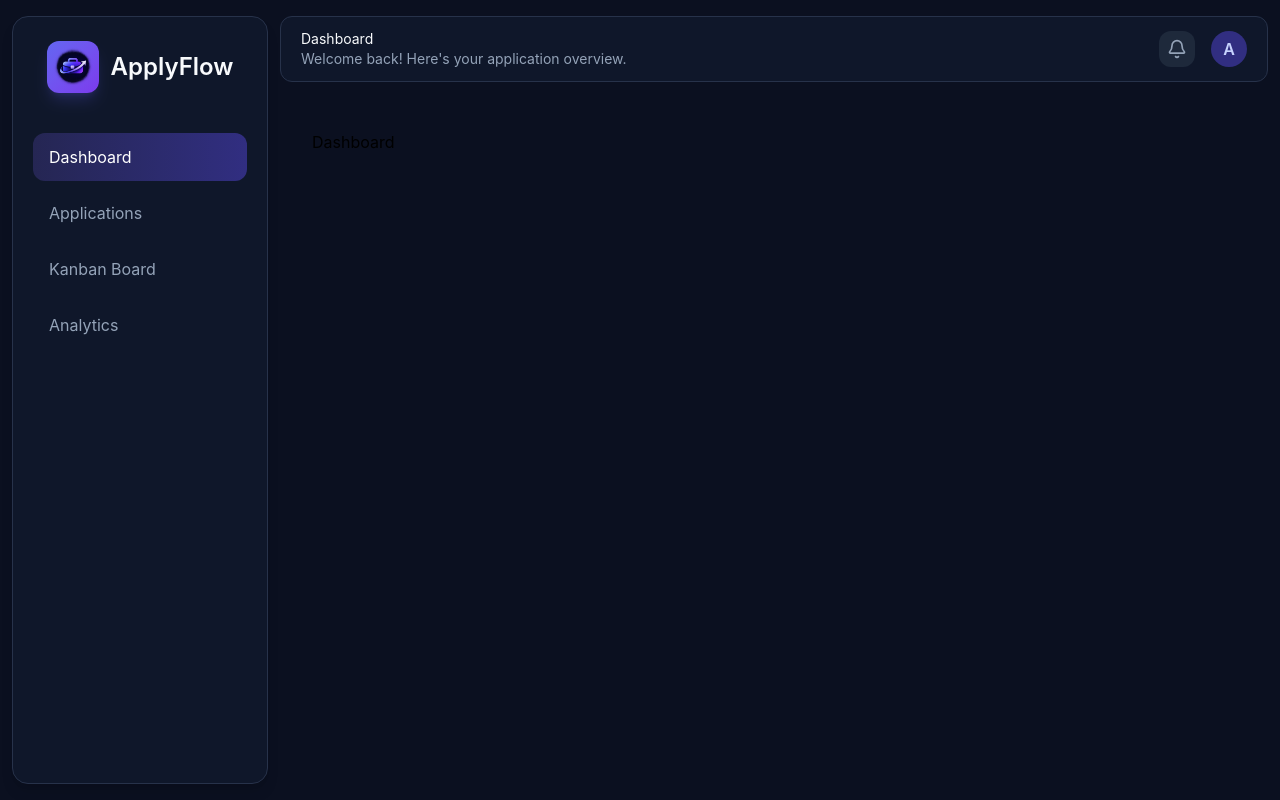
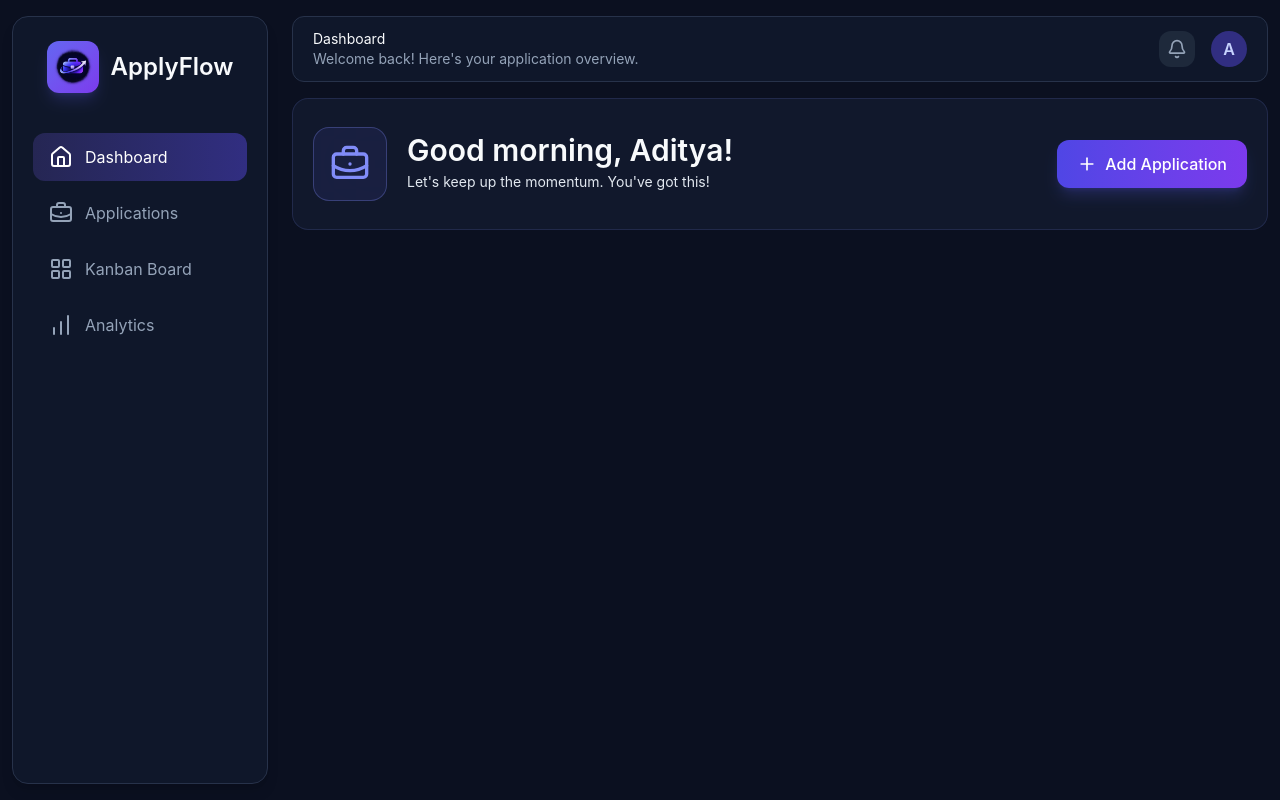
Before and after one commit to adityaranjan05/Apply-Flow, a React (Vite) app: page / in a window 1280 px wide. Built offline with nearby package versions, Linux system fonts and the light colour scheme.

Commit message:
ui: add welcome section

```diff
--- /dev/null
+++ b/src/Components/Dashboard/StatCard.jsx
@@ -0,0 +1,9 @@
+function StatCard() {
+  return (
+    <div className="bg-[#151D32] ">
+
+    </div>
+  );
+}
+
+export default StatCard;
--- /dev/null
+++ b/src/Components/Dashboard/WelcomeSection.jsx
@@ -0,0 +1,47 @@
+import { BriefcaseBusiness, Plus } from "lucide-react";
+
+function WelcomeSection () {
+    return (
+        <div
+            className="flex justify-between bg-[#151D32]/70 backdrop-blur-2xl border border-[#818CF8]/15 rounded-2xl px-5 py-7"
+        >
+            <div
+                className="flex gap-5"
+            >
+                <span
+                    className="bg-[#6366F1]/10 backdrop-blur-4xl rounded-2xl border border-[#818CF8]/30 p-4 flex items-center justify-center"
+                >
+                    <BriefcaseBusiness className="text-[#818CF8] h-10 w-10" />
+                </span>
+                <span
+                    className="flex flex-col justify-center"
+                >
+                    <p
+                        className="text-[#F8FAFC] text-3xl font-semibold"
+                    >
+                        Good morning, Aditya!
+                    </p>
+                    <p
+                        className="text-[#E2E8F0] text-sm leading-loose"
+                    >
+                        Let's keep up the momentum. You've got this!
+                    </p>
+                </span>
+            </div>
+            <div
+                className="flex items-center"
+            >
+                <button
+                    className="flex items-center gap-2 px-5 py-3 rounded-xl transition-all duration-300 bg-gradient-to-r from-[#4F46E5] to-[#7C3AED] hover:from-[#4338CA] hover:to-[#6D28D9] text-white font-medium shadow-lg shadow-indigo-500/20 cursor-pointer"
+                >
+                    <Plus size={20} />
+                    <span>
+                        Add Application
+                    </span>
+                </button>
+            </div>
+        </div>
+    )
+}
+
+export default WelcomeSection;
--- a/src/Components/Layout/Layout.jsx
+++ b/src/Components/Layout/Layout.jsx
@@ -9,7 +9,7 @@ function Layout() {
       <div className="flex-1 min-w-0 flex flex-col">
         <Topbar />
         <main
-          className="flex-1 min-h-0 overflow-y-auto p-8"
+          className="flex-1 min-h-0 overflow-y-auto px-3 pb-4"
         >
           <Outlet />
         </main>
--- a/src/Components/Layout/Sidebar.jsx
+++ b/src/Components/Layout/Sidebar.jsx
@@ -1,26 +1,26 @@
+import { BriefcaseBusiness, ChartNoAxesColumnIncreasing, Home, LayoutGrid } from "lucide-react";
 import { NavLink } from "react-router";
 
 const pages = {
-    "/" : "Dashboard",
-    "/applications" : "Applications",
-    "/kanban" : "Kanban Board",
-    "/analytics" : "Analytics",
+  "/": "Dashboard",
+  "/applications": "Applications",
+  "/kanban": "Kanban Board",
+  "/analytics": "Analytics",
+};
+
+const logos = {
+  "/" : <Home />,
+  "/applications" : <BriefcaseBusiness />,
+  "/kanban" : <LayoutGrid />,
+  "/analytics" : <ChartNoAxesColumnIncreasing />,
 }
 
 function Sidebar() {
   return (
-        <aside
-            className="px-3 py-4 shrink-0 h-screen"
-        >
-            <nav
-                className="bg-[#0F172A] border border-[#27324A] px-5 py-6 w-64 h-full flex flex-col rounded-2xl shadow-lg"
-            >
-                <div
-                    className="flex gap-3 w-full justify-center h-fit items-center shrink-0"
-                >
-                    <div
-                        className="h-13 w-13 rounded-xl bg-gradient-to-br from-[#6366F1] to-[#7C3AED] flex items-center justify-center shadow-lg shadow-indigo-500/20"
-                    >
+    <aside className="px-3 py-4 shrink-0 h-screen">
+      <nav className="bg-[#0F172A] border border-[#27324A] px-5 py-6 w-64 h-full flex flex-col rounded-2xl shadow-lg">
+        <div className="flex gap-3 w-full justify-center h-fit items-center shrink-0">
+          <div className="h-13 w-13 rounded-xl bg-gradient-to-br from-[#6366F1] to-[#7C3AED] flex items-center justify-center shadow-lg shadow-indigo-500/20">
             <img
               src="/logo.png"
               alt="ApplyFlow logo"
@@ -28,18 +28,11 @@ function Sidebar() {
             />
           </div>
 
-                    <h1
-                        className="text-[#F8FAFC] text-2xl font-semibold"
-                    >
-                        ApplyFlow
-                    </h1>
+          <h1 className="text-[#F8FAFC] text-2xl font-semibold">ApplyFlow</h1>
         </div>
 
-                <div
-                    className="flex flex-col gap-2 mt-10 w-full"
-                >
-                    {
-                        Object.entries(pages).map(([path, title]) => {
+        <div className="flex flex-col gap-2 mt-10 w-full">
+          {Object.entries(pages).map(([path, title]) => {
             return (
               <NavLink
                 to={path}
@@ -53,11 +46,10 @@ function Sidebar() {
                   }`
                 }
               >
-                                    {title}
+                {logos[path]}{title}
               </NavLink>
-                            )
-                        })
-                    }
+            );
+          })}
           {/* <NavLink
                         to="/"
                         end
--- a/src/Components/Layout/Topbar.jsx
+++ b/src/Components/Layout/Topbar.jsx
@@ -14,7 +14,7 @@ function Topbar () {
 
     return (
         <header
-            className="py-4 pr-3 shrink-0 h-fit"
+            className="px-3 pt-4 pb-4 shrink-0"
         >
             <div
                 className="bg-[#0F172A] border border-[#27324A] px-5 py-3 rounded-xl flex justify-between"
--- a/src/Pages/Dashboard.jsx
+++ b/src/Pages/Dashboard.jsx
@@ -1,5 +1,22 @@
+import StatCard from "../Components/Dashboard/StatCard";
+import WelcomeSection from "../Components/Dashboard/WelcomeSection";
+
 function Dashboard() {
-  return <h1>Dashboard</h1>;
+  return (
+    <div
+      className="h-full space-y-8"
+    >
+      <WelcomeSection />
+      <div
+        className="flex"
+      >
+        <StatCard />
+        <StatCard />
+        <StatCard />
+        <StatCard />
+      </div>
+    </div>
+  );
 }
 
 export default Dashboard;
--- /dev/null
+++ b/src/data/demoApplications.js
@@ -0,0 +1,64 @@
+const demoApplications = [
+    {
+        id: "1",
+        company: "Google",
+        role: "Frontend Developer",
+        location: "Bangalore",
+        salary: "12 LPA",
+        appliedDate: "2026-11-08",
+        status: "Applied",
+        description: "Frontend development role",
+        notes: "",
+        interviewDate: null,
+    },
+    {
+        id: "2",
+        company: "Microsoft",
+        role: "React Developer",
+        location: "Bangalore",
+        salary: "12 LPA",
+        appliedDate: "2026-11-08",
+        status: "Assessment",
+        description: "React development role",
+        notes: "",
+        interviewDate: null,
+    },
+    {
+        id: "3",
+        company: "Amazon",
+        role: "UI Developer",
+        location: "Bangalore",
+        salary: "12 LPA",
+        appliedDate: "2026-11-08",
+        status: "Interview",
+        description: "UI development role",
+        notes: "",
+        interviewDate: "2026-11-15",
+    },
+    {
+        id: "4",
+        company: "Adobe",
+        role: "Software Developer",
+        location: "Bangalore",
+        salary: "12 LPA",
+        appliedDate: "2026-11-08",
+        status: "Offer",
+        description: "Software development role",
+        notes: "",
+        interviewDate: null,
+    },
+    {
+        id: "5",
+        company: "Infosys",
+        role: "Web Developer",
+        location: "Bangalore",
+        salary: "12 LPA",
+        appliedDate: "2026-11-08",
+        status: "Rejected",
+        description: "Web development role",
+        notes: "",
+        interviewDate: null,
+    },
+];
+
+export default demoApplications;
```
Also changed, not shown: src/Pages/Applications.jsx (+6 -8 lines), src/context/ApplicationContext.jsx (added). Lines whose indentation alone changed are shown as unchanged.
